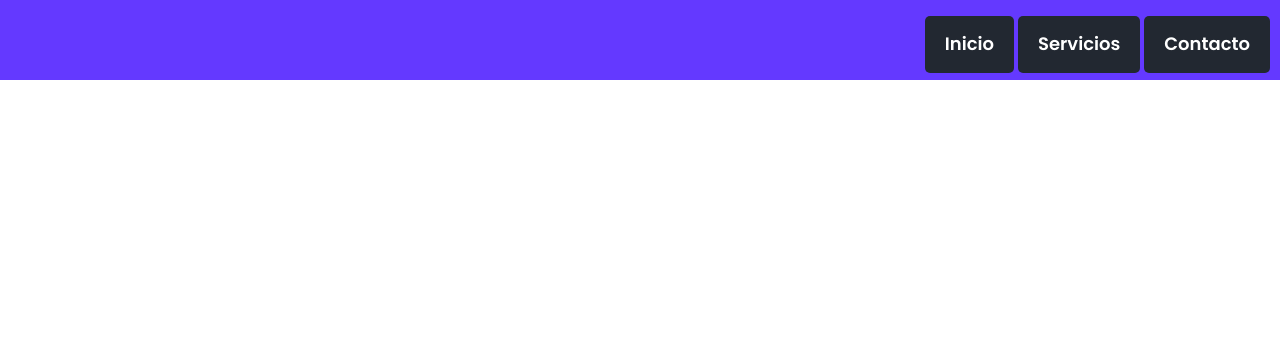
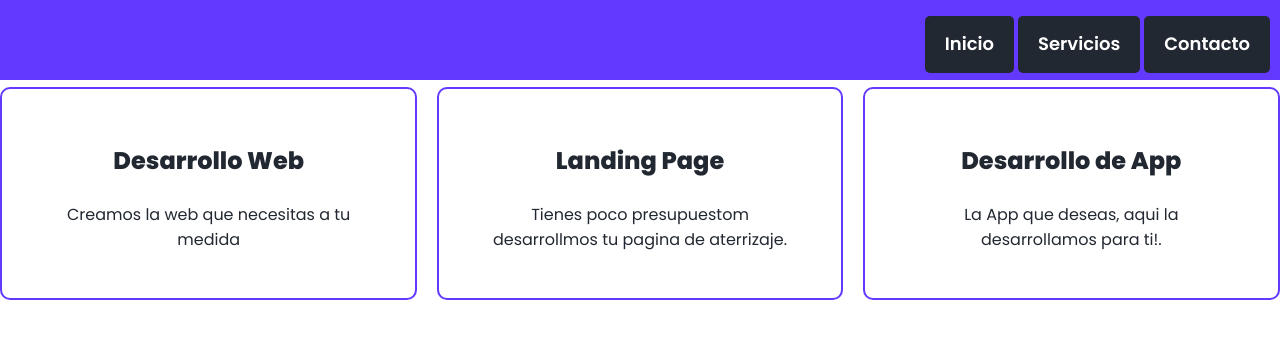
Before and after one commit to academiaendigital/cursomaracay, a plain HTML site: page index3.html in a window 1280 px wide. Drawn offline with Linux system fonts and the light colour scheme.

Commit message:
servicios

```diff
--- a/assets/css/stylemain.css
+++ b/assets/css/stylemain.css
@@ -45,3 +45,35 @@ header{
 .menu li a:hover{
     color: var(--mint);
 }
+.servicios{
+    width: 100%;
+    display: grid;
+    grid-template-columns: auto auto auto ;
+    grid-gap: 20px;
+
+}
+
+.card{
+    background-color: var(--white);
+    border: var(--blue) 2px solid;
+    border-radius: 10px;
+    padding: 30px 50px;
+    font-family: "Poppins", sans-serif;
+
+
+}
+.card h3{
+    font-size: 1.5em;
+    color: var(--grey);
+    font-weight: 800;
+    text-align: center;
+
+}
+
+.card p{
+    text-align: center;
+    color: var(--grey);
+}
+p{
+    font-size: 16px;
+}
--- a/index3.html
+++ b/index3.html
@@ -17,5 +17,21 @@
             </ul>
         </nav>
     </header>
+<section class="servicios">
+    <article class="card">
+        <h3>Desarrollo Web</h3>
+        <p>Creamos la web que necesitas a tu medida</p>
+
+    </article>
+    <article class="card">
+        <h3> Landing Page </h3>
+        <p>Tienes poco presupuestom desarrollmos tu pagina de aterrizaje.
+    </article>
+    <article class="card">
+        <h3> Desarrollo de App </h3>
+        <p>La App que deseas, aqui la desarrollamos para ti!.</p>
+    </article>
+</section>
+
 </body>
 </html>
```
